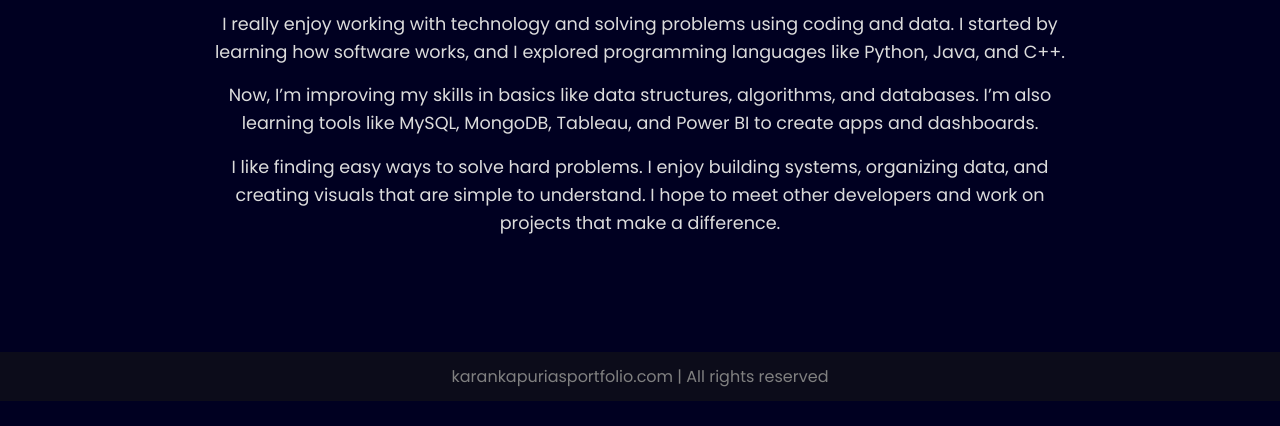
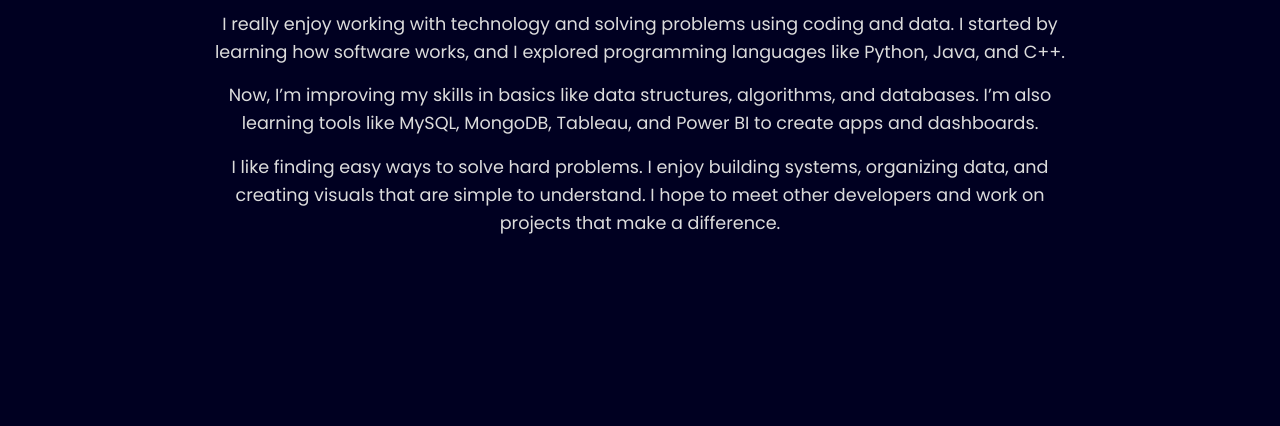
Before and after one commit to karankapuria05/Karan-Portfolio, a plain HTML site: page about.html in a window 1280 px wide. Shown: the part 260-686 px from the top of the page. Drawn offline with Linux system fonts and the light colour scheme.

Commit message:
about.html

```diff
--- a/about.html
+++ b/about.html
@@ -123,11 +123,7 @@
     </p>
       </section>
 
-  <footer>
-               <div class="footer-rights">
-            karankapuriasportfolio.com | All rights reserved
-        </div>
-    </footer>
+
 </body>
 
 </html>
```
